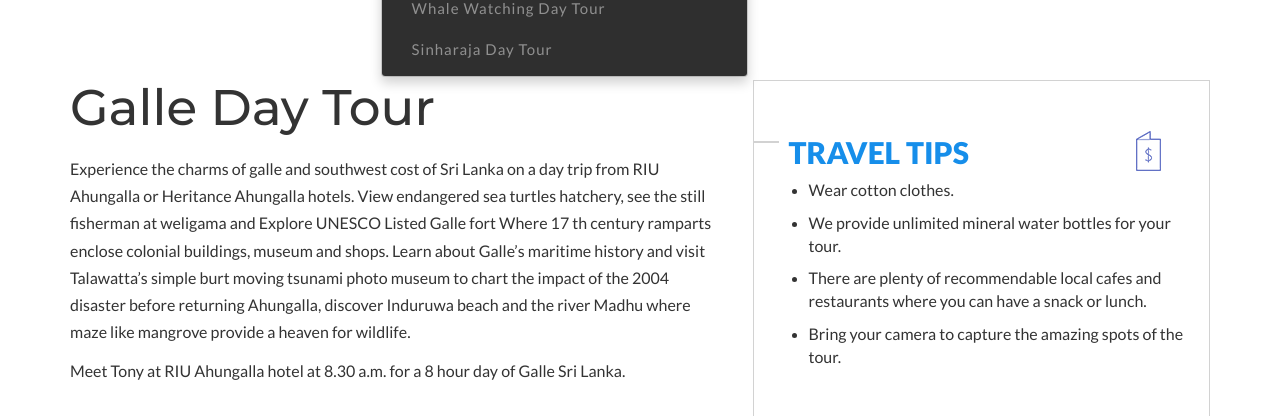
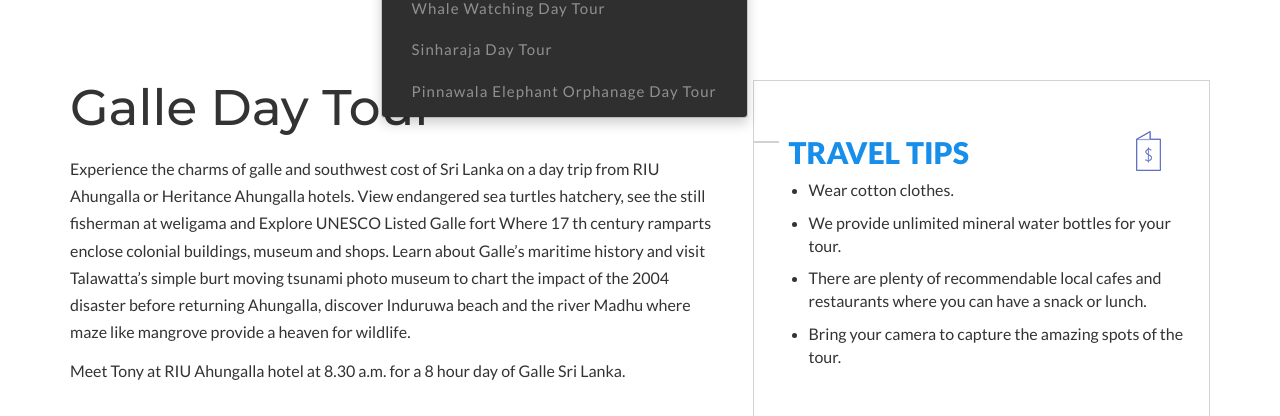
Before and after one commit to NalakaMaduranga/Tour-site, a PHP site: page /galle.php in a window 1280 px wide, after a click on "Day Tours". Shown: the part 670-1086 px from the top of the page. Run offline with PHP 8.4, Linux system fonts and the light colour scheme; some libraries are stand-ins or nearby versions.

Commit message:
pinnawala link added

```diff
--- a/navbar.php
+++ b/navbar.php
@@ -20,6 +20,7 @@
                                             <li><a href="kithulgala-day-tour.php">Kithuldaga Day Tour</li>
                                             <li><a href="whale-watching-day-tour.php">Whale Watching Day Tour</li>
                                             <li><a href="sinharaja-day-tour.php">Sinharaja Day Tour</li>
+                                            <li><a href="pinnawala-elephant-orphanage-day-tour.php">Pinnawala Elephant Orphanage Day Tour</li>
                                         </ul>
                                     </li>
                                     <li><a href="round-tours.php" data-hover="Round Tours">Round Tours</a></li>
```
